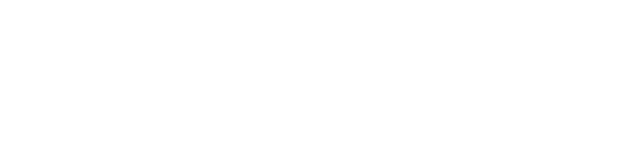
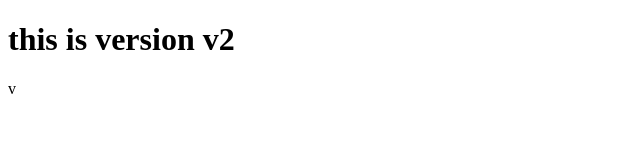
Before and after one commit to vishnu-suryavanshi/gitdemo, a plain HTML site: page index.html in a window 1280 px wide. Shown: the whole page, without its empty margins (0-640 px from the left). Drawn offline with Linux system fonts and the light colour scheme.

Commit message:
this is v2

```diff
--- a/index.html
+++ b/index.html
@@ -6,6 +6,6 @@
     <title>Document</title>
 </head>
 <body>
-
+    <h1>this is version v2</h1>
 </body>
-</html>
+</html>v
```
